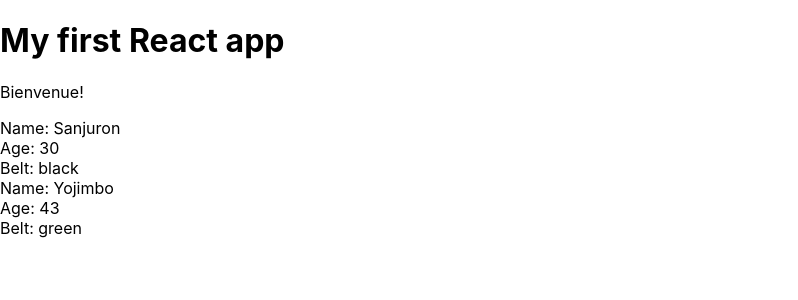
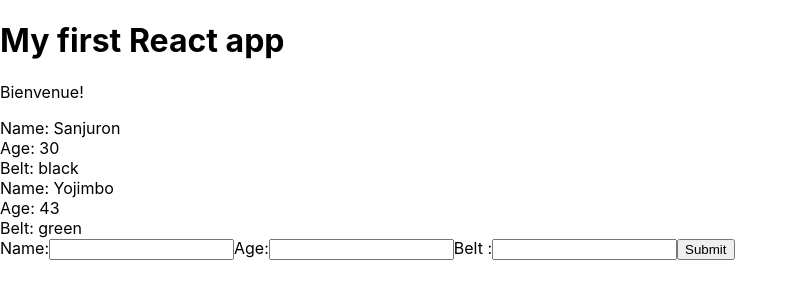
Before and after one commit to Sanjuron/react-test, a React (Create React App) app in the folder my-app/: page / in a window 1280 px wide. Shown: the top 300 px of the page, without its empty margins (0-798 px from the left). Built offline with nearby package versions, Linux system fonts and the light colour scheme.

Commit message:
Leçon 17 : "Forms revisited" Contient des informations intéressantes pour l'exercice, notamment la façon de récupérer les différentes informations (nom, message) en une seule fonction, qui associe à un [e.target.id] une valeur e.target.value

```diff
--- /dev/null
+++ b/my-app/src/AddNinja.js
@@ -0,0 +1,37 @@
+import React, { Component } from 'react'
+
+class AddNinja extends Component {
+    state = {
+        name: null,
+        age: null,
+        belt: null,
+    }
+
+    handleChange = e => {
+        this.setState({
+            [e.target.id]: e.target.value //attrape la propriété state correcte et y entre la valeur entrée
+        })
+    }
+
+    handleSubmit = e => {
+        e.preventDefault();
+        console.log(this.state);
+    }
+    render() {
+        return (
+            <div>
+                <form onSubmit={this.handleSubmit}>
+                    <label htmlFor="name">Name:</label>
+                    <input type="text" name="" id="name" onChange={this.handleChange}/>
+                    <label htmlFor="age">Age:</label>
+                    <input type="text" name="" id="age" onChange={this.handleChange}/>
+                    <label htmlFor="belt">Belt :</label>
+                    <input type="text" name="" id="belt" onChange={this.handleChange}/>
+                    <button>Submit</button>
+                </form>
+            </div>
+        )
+    }
+}
+
+export default AddNinja
--- a/my-app/src/App.js
+++ b/my-app/src/App.js
@@ -1,5 +1,6 @@
 import React from 'react';
 import Ninjas from "./Ninjas";
+import AddNinja from "./AddNinja";
 // import './App.css';
 
 function App() {
@@ -14,6 +15,7 @@
      <h1>My first React app</h1>
      <p>Bienvenue!</p>
      <Ninjas ninjas = {ninjas}/>
+     <AddNinja />
 
     </div>
   );
```
